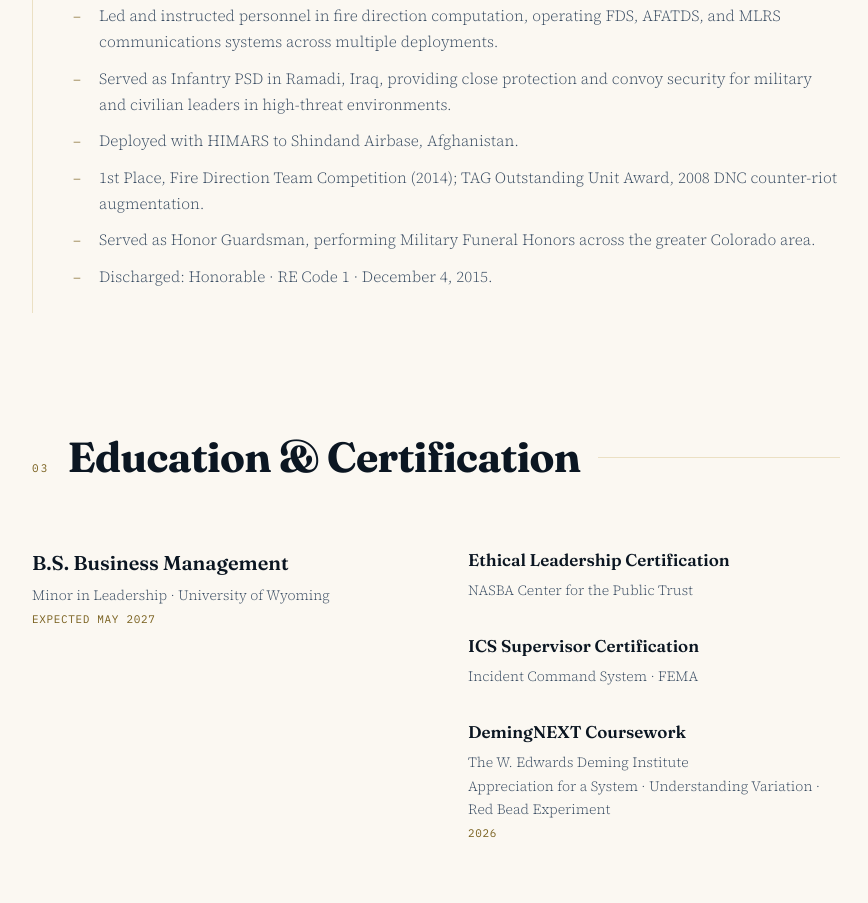
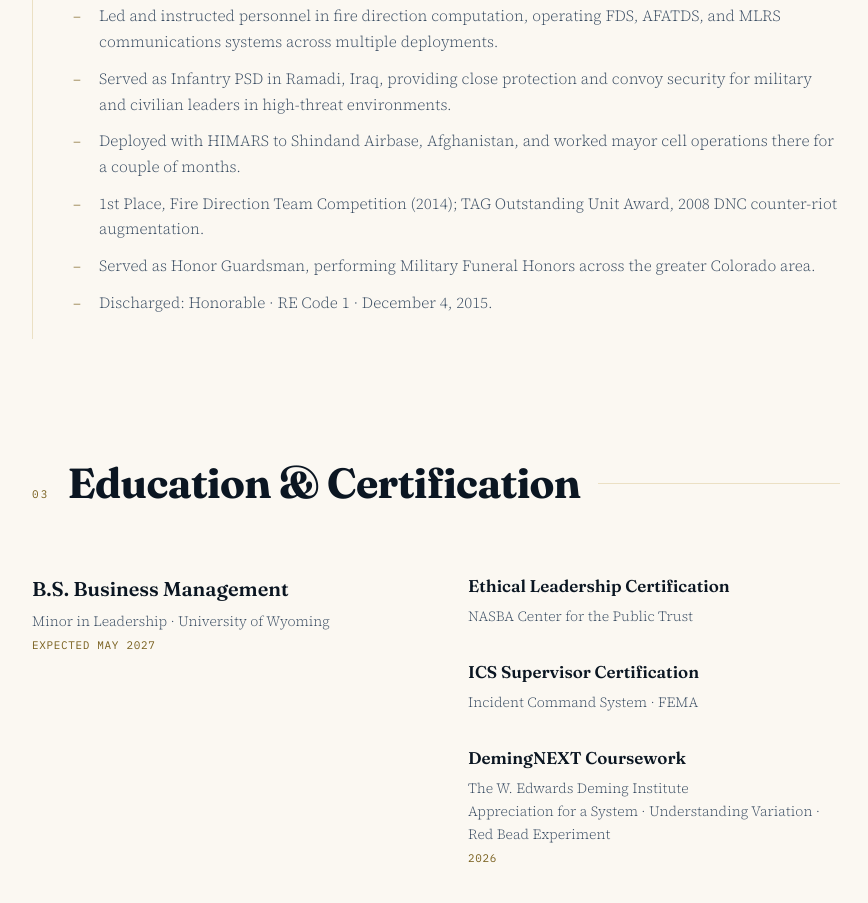
Before and after one commit to robertbrucecoe/robertbrucecoe.github.io, a plain HTML site: page index.html in a window 1280 px wide. Shown: the part 3418-4321 px from the top of the page, without its empty margins (204-1072 px from the left). Drawn offline with Linux system fonts and the light colour scheme; no server answers.

Commit message:
Add mayor cell operations to the Shindand bullet
Co-Authored-By: Claude Opus 5.5 <noreply@anthropic.com>

```diff
--- a/index.html
+++ b/index.html
@@ -872,7 +872,7 @@
         <ul>
           <li>Led and instructed personnel in fire direction computation, operating FDS, AFATDS, and MLRS communications systems across multiple deployments.</li>
           <li>Served as Infantry PSD in Ramadi, Iraq, providing close protection and convoy security for military and civilian leaders in high-threat environments.</li>
-          <li>Deployed with HIMARS to Shindand Airbase, Afghanistan.</li>
+          <li>Deployed with HIMARS to Shindand Airbase, Afghanistan, and worked mayor cell operations there for a couple of months.</li>
           <li>1st Place, Fire Direction Team Competition (2014); TAG Outstanding Unit Award, 2008 DNC counter-riot augmentation.</li>
           <li>Served as Honor Guardsman, performing Military Funeral Honors across the greater Colorado area.</li>
           <li>Discharged: Honorable · RE Code 1 · December 4, 2015.</li>
```
